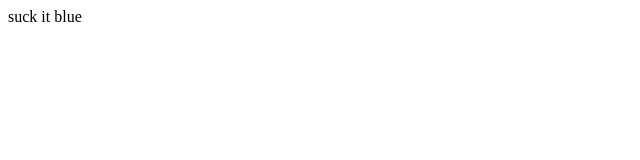
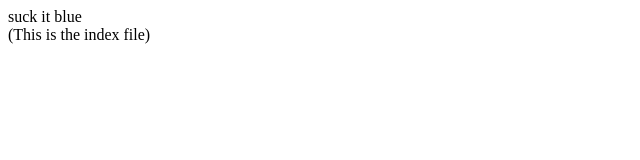
Before and after one commit to Quigmodacon/web_programming_1, a plain HTML site: page index.html in a window 1280 px wide. Shown: the whole page, without its empty margins (0-640 px from the left). Drawn offline with Linux system fonts and the light colour scheme.

Commit message:
added line to index.html

```diff
--- a/index.html
+++ b/index.html
@@ -3,5 +3,7 @@
 	</head>
 	<body>
 		suck it blue
+		<br>
+		(This is the index file)
 	</body>
 </html>
```
